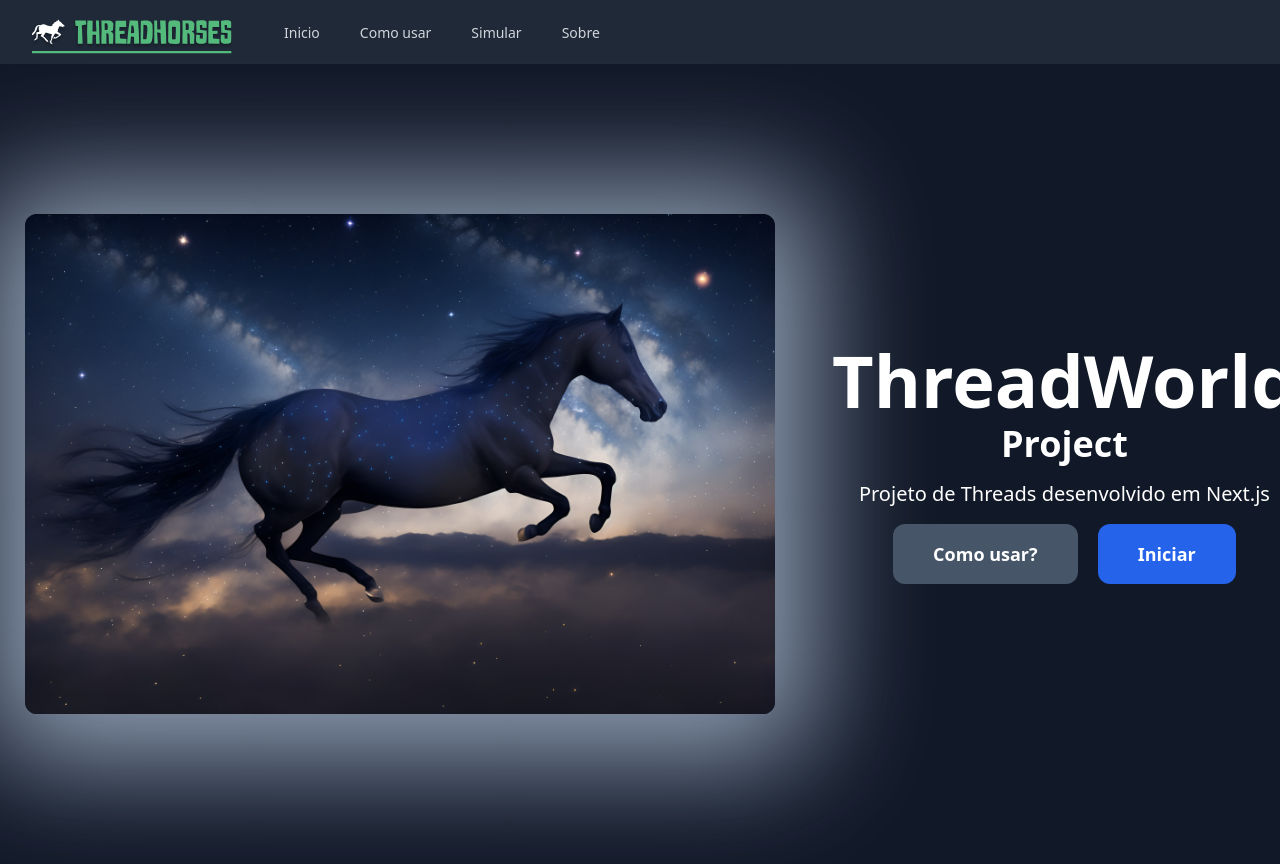
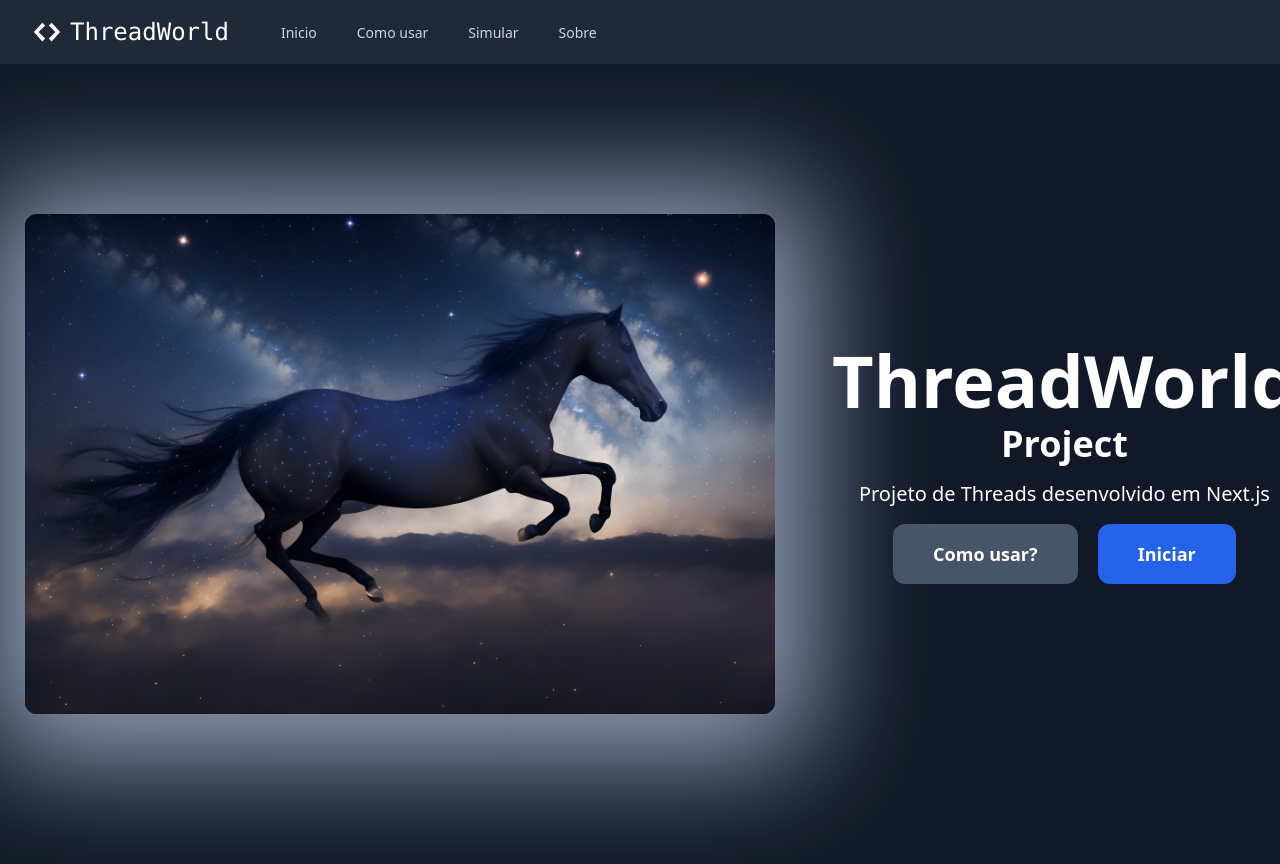
Before and after one commit to EuMotta/Threads-NextJs, a Next.js app: page / in a window 1280 px wide. Built offline with nearby package versions, Linux system fonts and the light colour scheme.

Commit message:
Navbar update

```diff
--- a/src/app/Navbar.jsx
+++ b/src/app/Navbar.jsx
@@ -2,8 +2,9 @@
 
 import Image from 'next/image';
 import Link from 'next/link';
+import { GoCode } from 'react-icons/go';
 import { useState, useEffect } from 'react';
-import Logo2 from '../images/Logo.svg'
+import Logo2 from '../images/Logo.svg';
 import { navbar_links } from './constants';
 
 const Navbar = () => {
@@ -25,15 +26,25 @@ const Navbar = () => {
     };
   }, []);
 
-
   return (
-    <nav className={`bg-gray-800 duration-500 ${isSticky ? 'fixed  duration-500 top-0 z-50 w-full' : ''}`}>
+    <nav
+      className={`bg-gray-800 duration-500 ${
+        isSticky ? 'fixed  duration-500 top-0 z-50 w-full' : ''
+      }`}
+    >
       <div className="max-w-7xl mx-auto px-4 sm:px-6 lg:px-8">
         <div className="flex items-center justify-between h-16">
           <div className="flex items-center">
             <div className="flex-shrink-0 hover:cursor-pointer ">
               <Link href="/">
-                <Image width={200} height={200} src={Logo2} alt="Logo" />
+                <div className="flex justify-center text-white items-center gap-x-2">
+                  <span className="text-3xl">
+                    <GoCode />
+                  </span>
+                  <span className="te font-mono">
+                    <h1 className="text-2xl">ThreadWorld</h1>
+                  </span>
+                </div>
               </Link>
             </div>
             <div className="hidden md:block">
--- a/src/app/layout.jsx
+++ b/src/app/layout.jsx
@@ -2,7 +2,7 @@ import '../styles/globals.css'
 import Navbar from './Navbar'
 
 export const metadata = {
-  title: 'ThreadHorses',
+  title: 'ThreadWorld',
 }
 
 export default function RootLayout({ children }) {
```
